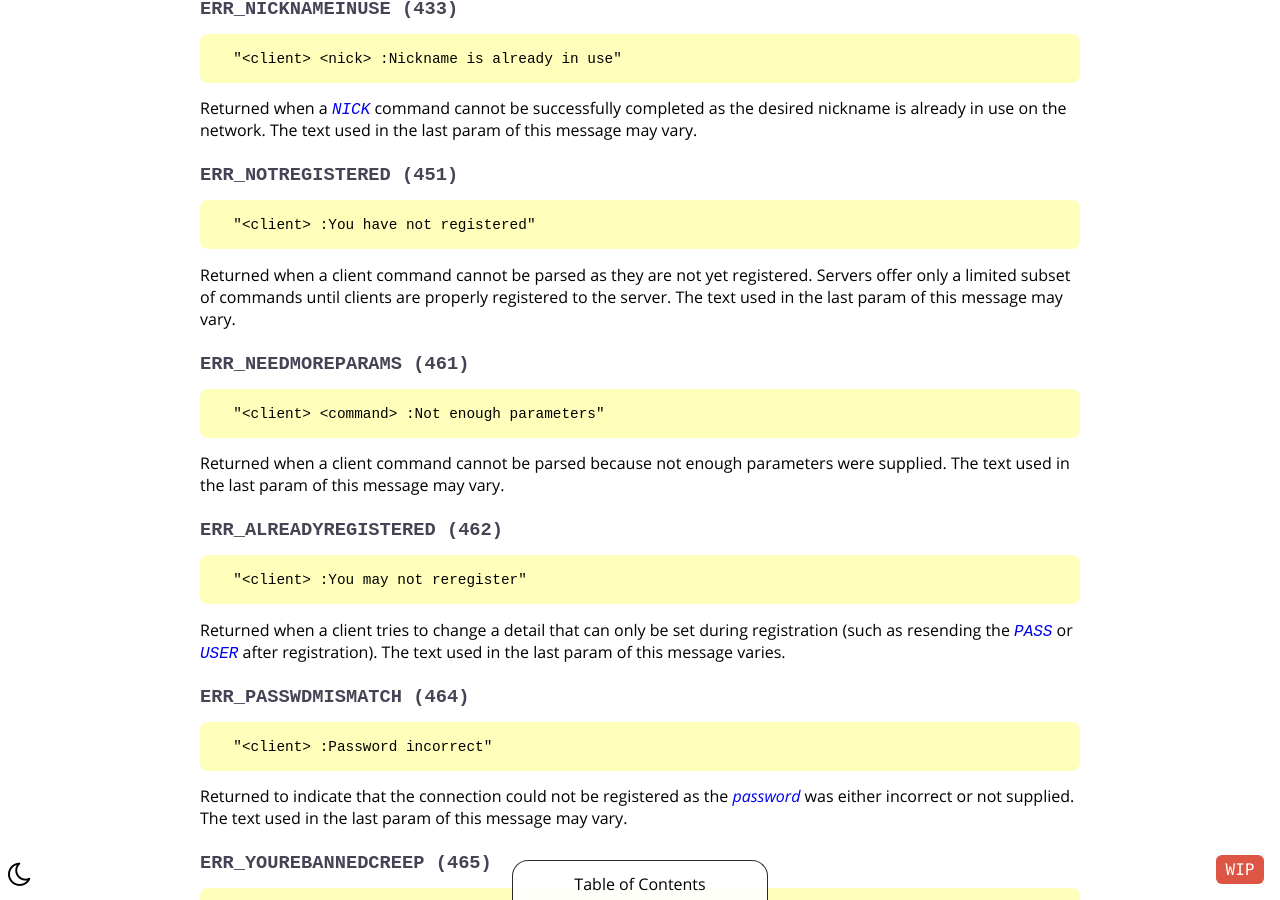
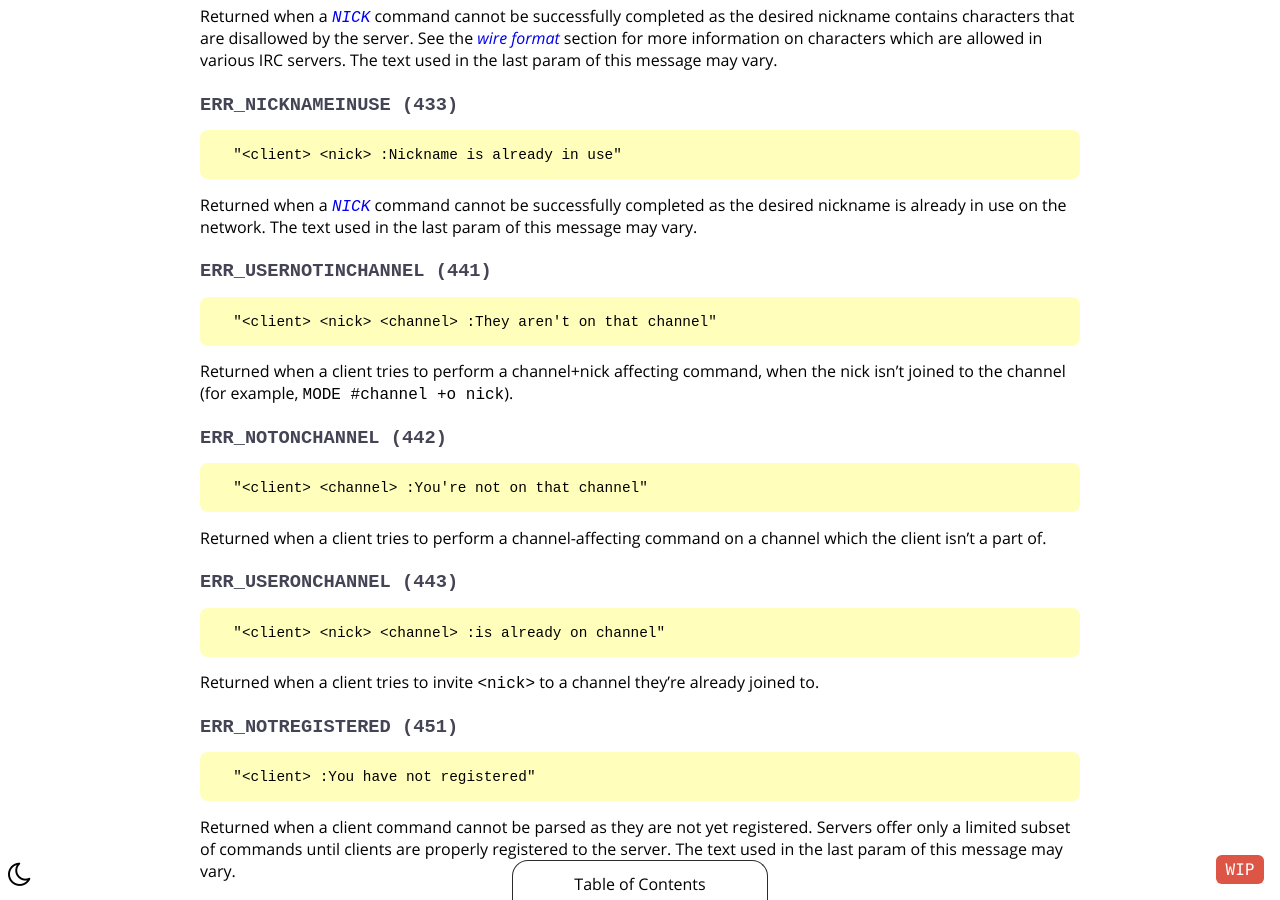
Before and after one commit to ircdocs/modern-irc, a Jekyll site: the page built from index.md, in a window 1280 px wide and 900 px high, scrolled down 54362 px. Built offline with Jekyll 4.4.1, drawn with Linux system fonts in a browser that asks for light colours; some of the changed text lies outside the part shown.

Commit message:
TOPIC: Add ERR_NOTONCHANNEL

```diff
--- a/_includes/modern-appendix.md
+++ b/_includes/modern-appendix.md
@@ -673,6 +673,24 @@ Returned when a [`NICK`](#nick-message) command cannot be successfully completed
       "<client> <nick> :Nickname is already in use"
 
 Returned when a [`NICK`](#nick-message) command cannot be successfully completed as the desired nickname is already in use on the network. The text used in the last param of this message may vary.
+
+### `ERR_USERNOTINCHANNEL (441)`
+
+      "<client> <nick> <channel> :They aren't on that channel"
+
+Returned when a client tries to perform a channel+nick affecting command, when the nick isn't joined to the channel (for example, `MODE #channel +o nick`).
+
+### `ERR_NOTONCHANNEL (442)`
+
+      "<client> <channel> :You're not on that channel"
+
+Returned when a client tries to perform a channel-affecting command on a channel which the client isn't a part of.
+
+### `ERR_USERONCHANNEL (443)`
+
+      "<client> <nick> <channel> :is already on channel"
+
+Returned when a client tries to invite `<nick>` to a channel they're already joined to.
 
 ### `ERR_NOTREGISTERED (451)`
 
--- a/index.md
+++ b/index.md
@@ -749,6 +749,8 @@ Message Examples:
 
 The `TOPIC` command is used to change or view the topic of the given channel. If `<topic>` is not given, either `RPL_TOPIC` or `RPL_NOTOPIC` is returned specifying the current channel topic or lack of one. If `<topic>` is an empty string, the topic for the channel will be cleared.
 
+If the client sending this command is not joined to the given channel, and tries to view its' topic, the server MAY return the [`ERR_NOTONCHANNEL`](#errnotonchannel-442) numeric and have the command fail.
+
 If `RPL_TOPIC` is returned to the client sending this command, `RPL_TOPICTIME` SHOULD also be sent to that client.
 
 If the [protected topic](#protected-topic-mode) mode is set on a channel, then clients MUST have appropriate channel permissions to modify the topic of that channel. If a client does not have appropriate channel permissions and tries to change the topic, the [`ERR_CHANOPRIVSNEEDED`](#errchanoprivsneeded-482) numeric is returned and the command will fail.
@@ -759,6 +761,7 @@ Numeric Replies:
 
 * [`ERR_NEEDMOREPARAMS`](#errneedmoreparams-461) `(461)`
 * [`ERR_NOSUCHCHANNEL`](#errnosuchchannel-403) `(403)`
+* [`ERR_NOTONCHANNEL`](#errnotonchannel-442) `(442)`
 * [`ERR_CHANOPRIVSNEEDED`](#errchanoprivsneeded-482) `(482)`
 * [`RPL_NOTOPIC`](#rplnotopic-331) `(331)`
 * [`RPL_TOPIC`](#rpltopic-332) `(332)`
```
